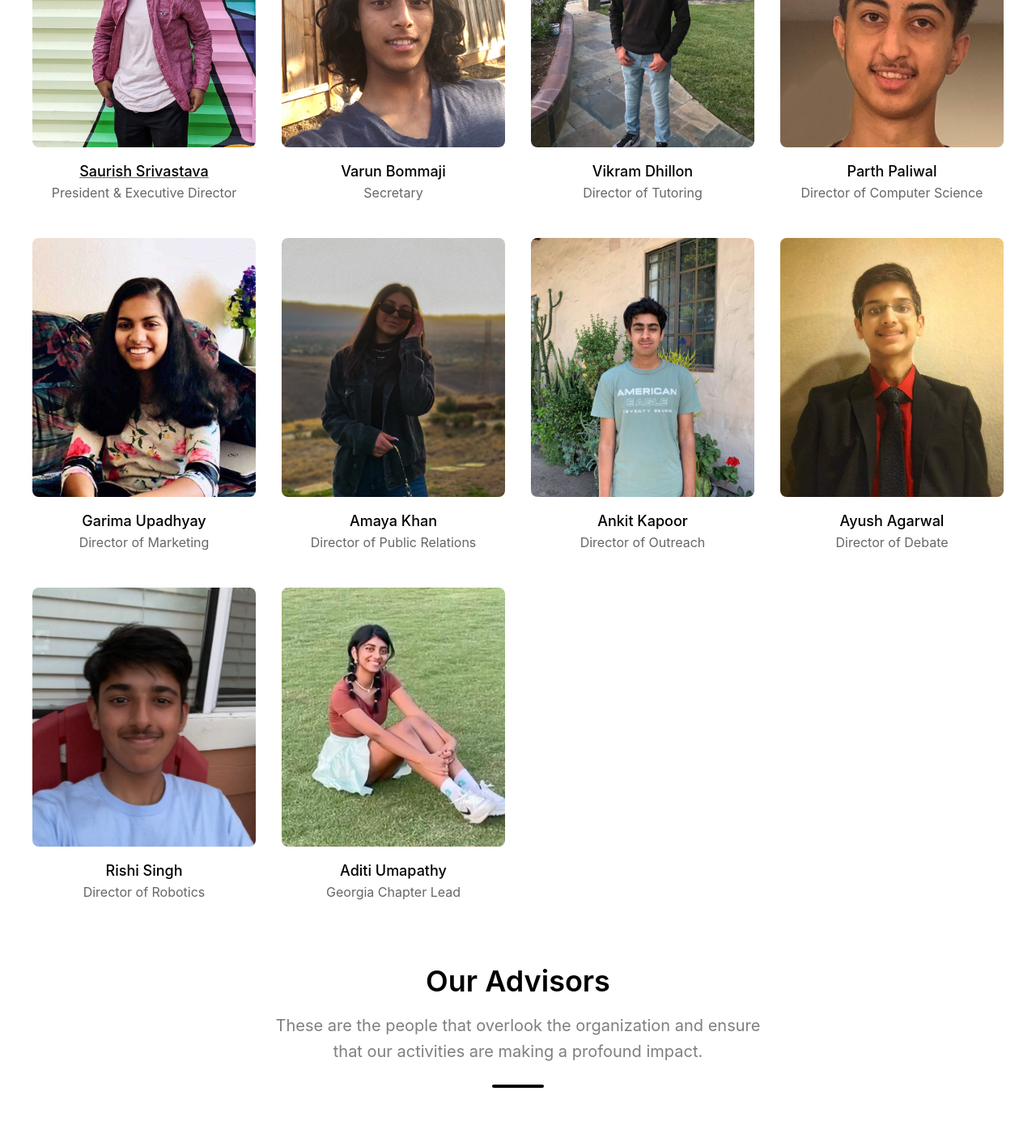
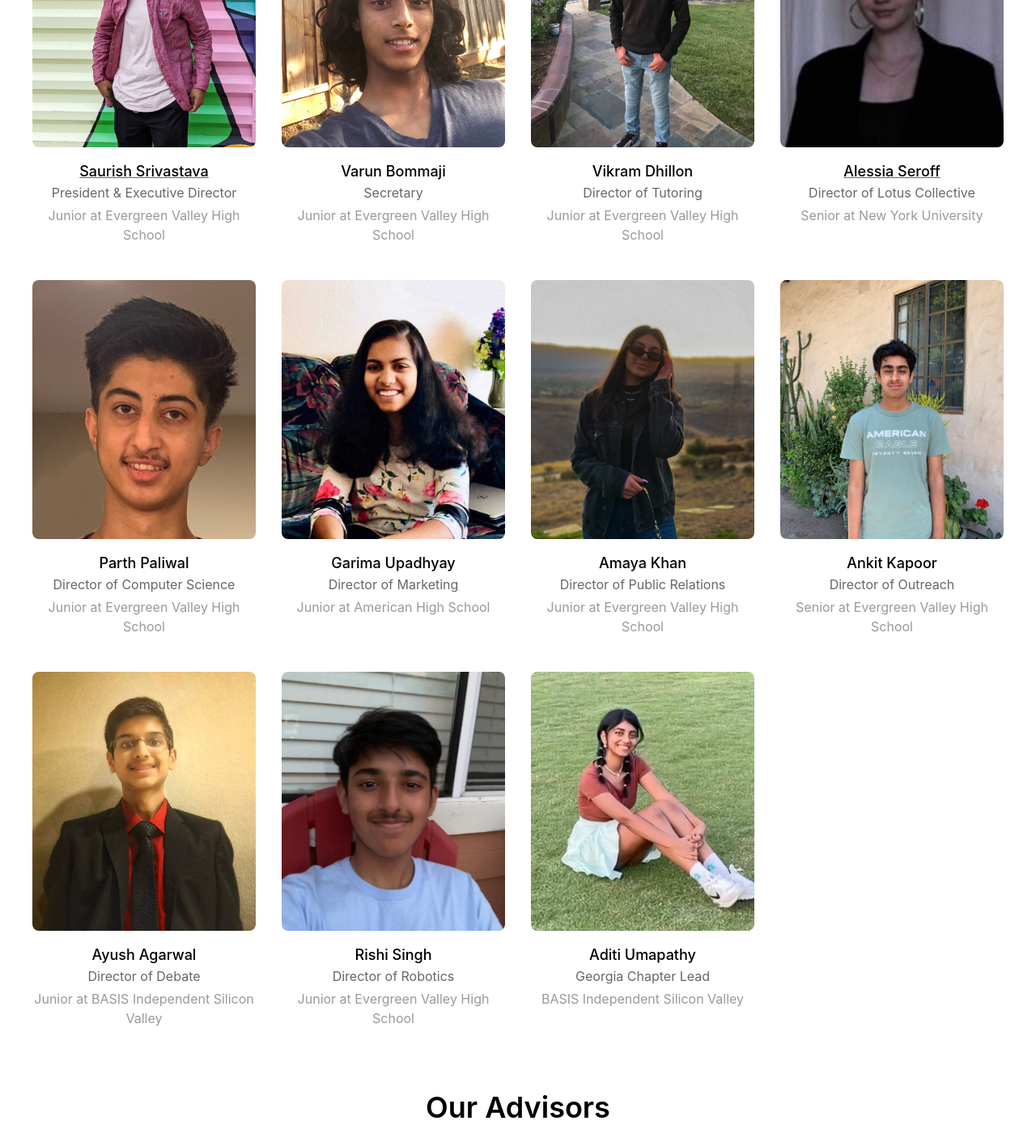
Before and after one commit to envisionnew/envisionnew.org, a Next.js app: page /about in a window 1280 px wide. Shown: the part 2169-3575 px from the top of the page at 81% size. Built offline with nearby package versions, Linux system fonts and the light colour scheme; what @tailwindcss/typography would draw is missing.

Commit message:
[:zap:] add alessia

```diff
--- a/pages/about.js
+++ b/pages/about.js
@@ -20,52 +20,69 @@ const volunteers = [
     name: 'Saurish Srivastava',
     position: 'President & Executive Director',
     website: 'https://saurish.com',
-    image: 'saurish.JPG'
+    image: 'saurish.JPG',
+    bio: 'Junior at Evergreen Valley High School'
   },
   {
     name: 'Varun Bommaji',
     position: 'Secretary',
-    image: 'varun.jpeg'
+    image: 'varun.jpeg',
+    bio: 'Junior at Evergreen Valley High School'
   },
   {
     name: 'Vikram Dhillon',
     position: 'Director of Tutoring',
-    image: 'vikram.jpg'
+    image: 'vikram.jpg',
+    bio: 'Junior at Evergreen Valley High School'
+  },
+  {
+    name: 'Alessia Seroff',
+    position: 'Director of Lotus Collective',
+    website: 'https://www.linkedin.com/in/alessia-seroff-a15bb7177/',
+    image: 'alessia.jpeg',
+    bio: 'Senior at New York University'
   },
   {
     name: 'Parth Paliwal',
     position: 'Director of Computer Science',
-    image: 'parth.jpeg'
+    image: 'parth.jpeg',
+    bio: 'Junior at Evergreen Valley High School'
   },
   {
     name: 'Garima Upadhyay',
     position: 'Director of Marketing',
-    image: 'garima.jpg'
+    image: 'garima.jpg',
+    bio: 'Junior at American High School'
   },
   {
     name: 'Amaya Khan',
     position: 'Director of Public Relations',
-    image: 'amaya.jpeg'
+    image: 'amaya.jpeg',
+    bio: 'Junior at Evergreen Valley High School'
   },
   {
     name: 'Ankit Kapoor',
     position: 'Director of Outreach',
-    image: 'ankit.jpeg'
+    image: 'ankit.jpeg',
+    bio: 'Senior at Evergreen Valley High School'
   },
   {
     name: 'Ayush Agarwal',
     position: 'Director of Debate',
-    image: 'ayush-2.jpeg'
+    image: 'ayush-2.jpeg',
+    bio: 'Junior at BASIS Independent Silicon Valley'
   },
   {
     name: 'Rishi Singh',
     position: 'Director of Robotics',
-    image: 'rishi.jpeg'
+    image: 'rishi.jpeg',
+    bio: 'Junior at Evergreen Valley High School'
   },
   {
     name: 'Aditi Umapathy',
     position: 'Georgia Chapter Lead',
-    image: 'aditi.jpeg'
+    image: 'aditi.jpeg',
+    bio: 'BASIS Independent Silicon Valley'
   }
 ];
 
@@ -200,8 +217,11 @@ export default function About() {
                               {volunteer.name}
                             </h2>
                           )}
-                          <h3 className="mb-3 text-gray-600">
+                          <h3 className="mb-1 text-gray-600">
                             {volunteer.position}
+                          </h3>
+                          <h3 className="mb-3 text-gray-400">
+                            {volunteer.bio}
                           </h3>
                         </div>
                       </div>
--- a/tailwind.config.js
+++ b/tailwind.config.js
@@ -70,7 +70,8 @@ module.exports = {
         teal: colors.teal,
         rose: colors.rose,
         lightBlue: colors.lightBlue,
-        lime: colors.lime
+        lime: colors.lime,
+        'brand-pink': '#FF78BA'
       }
     }
   },
```
Also changed, not shown: public/images/alessia.jpeg (added).
